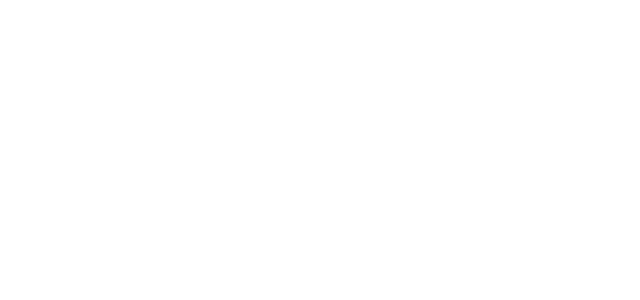
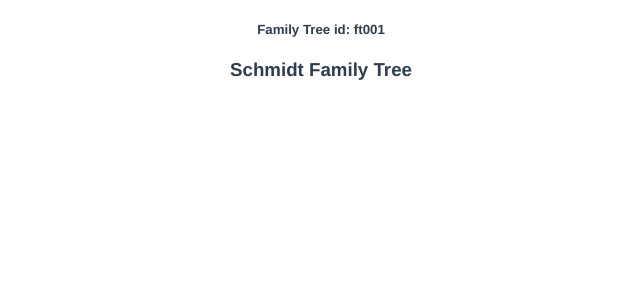
Before and after one commit to jrschmidt/familia-vue, a Vue app: page /treeview/ft001 in a window 1280 px wide. Before the commit this address had no page. Shown: the top 300 px of the page, without its empty margins (319-959 px from the left). Built offline with nearby package versions, Linux system fonts and the light colour scheme.

Commit message:
add links in tree list to go to TreeView component for selected family tree

```diff
--- a/src/components/TreeList.vue
+++ b/src/components/TreeList.vue
@@ -5,7 +5,9 @@
       <h5>TREES</h5>
       <ul id="treelistnames">
         <li v-for="tree in treeList" :key="tree.id">
-          {{ tree.name }}
+          <router-link :to="{ name: 'TreeView', params: {id: tree.id} }">
+            {{ tree.name }}
+          </router-link>
         </li>
       </ul>
     </div>
--- a/src/router/index.js
+++ b/src/router/index.js
@@ -1,11 +1,17 @@
 import { createRouter, createWebHistory } from 'vue-router'
 import Home from '../views/Home.vue'
+import TreeView from '../views/TreeView.vue'
 
 const routes = [
   {
     path: '/',
     name: 'Home',
     component: Home
+  },
+  {
+    path: '/treeview/:id',
+    name: 'TreeView',
+    component: TreeView
   }
 ]
 
--- a/src/store/index.js
+++ b/src/store/index.js
@@ -17,12 +17,6 @@
         name: 'Mills Family Tree'
       },
     ]
-  },
+  }
 
-  getters: {
-
-    getTreeTitle: function (state, treeId) {
-      return state.trees.find( tree => tree.id === treeId).name
-    }
-  }
 })
--- a/src/views/TreeView.vue
+++ b/src/views/TreeView.vue
@@ -1,18 +1,27 @@
 <template>
   <div class="tree-view">
     <h5>Family Tree id: {{ treeId }}</h5>
-    <h3>This is the H3 tag >>>{{ treeTitle }}</h3>
+    <h3>{{ tree.name }}</h3>
   </div>
 </template>
 
 <script>
-import { reactive } from 'vue'
+import { useStore } from 'vuex'
+import { useRoute } from 'vue-router'
+import { computed } from 'vue'
+
 
 export default {
   name: 'TreeView',
-  props: {
-    treeId: String,
-    treeTitle: String
-  },
+  setup() {
+    const route = useRoute()
+    const store = useStore()
+    const treeId = computed(() => route.params.id)
+    const tree = computed(() => store.state.treeList.find( tree => tree.id === treeId.value))
+    return {
+      treeId,
+      tree
+    }
+  }
 }
 </script>
```
Also changed, not shown: 1 other file (tests, documents, lock files or other folders).
